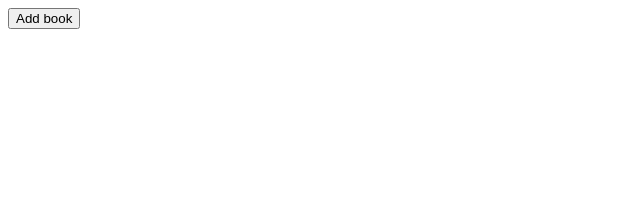
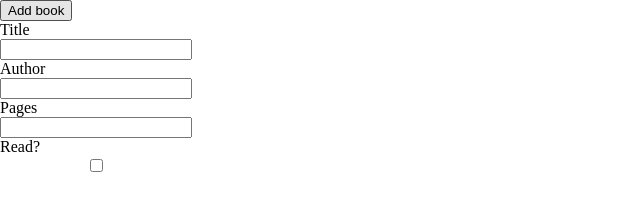
Before and after one commit to aricvs/top-library-revamped, a plain HTML site: page index.html in a window 1280 px wide. Shown: the whole page, without its empty margins (0-640 px from the left). Drawn offline with Linux system fonts and the light colour scheme.

Commit message:
Create add book form

```diff
--- a/index.html
+++ b/index.html
@@ -9,5 +9,15 @@
   </head>
   <body>
     <button type="button" class="add-book-btn">Add book</button>
+    <form action="" class="new-book-form">
+      <label for="book-title">Title</label>
+      <input type="text" id="book-title" name="book-title" />
+      <label for="book-author">Author</label>
+      <input type="text" id="book-author" name="book-author" />
+      <label for="book-pages">Pages</label>
+      <input type="number" id="book-pages" name="book-pages" />
+      <label for="book-read">Read?</label>
+      <input type="checkbox" id="book-read" name="book-read" />
+    </form>
   </body>
 </html>
--- a/styles.css
+++ b/styles.css
@@ -0,0 +1,14 @@
+* {
+  box-sizing: border-box;
+}
+
+body {
+  margin: 0;
+  padding: 0;
+}
+
+.new-book-form {
+  width: 15vw;
+  display: flex;
+  flex-direction: column;
+}
```
